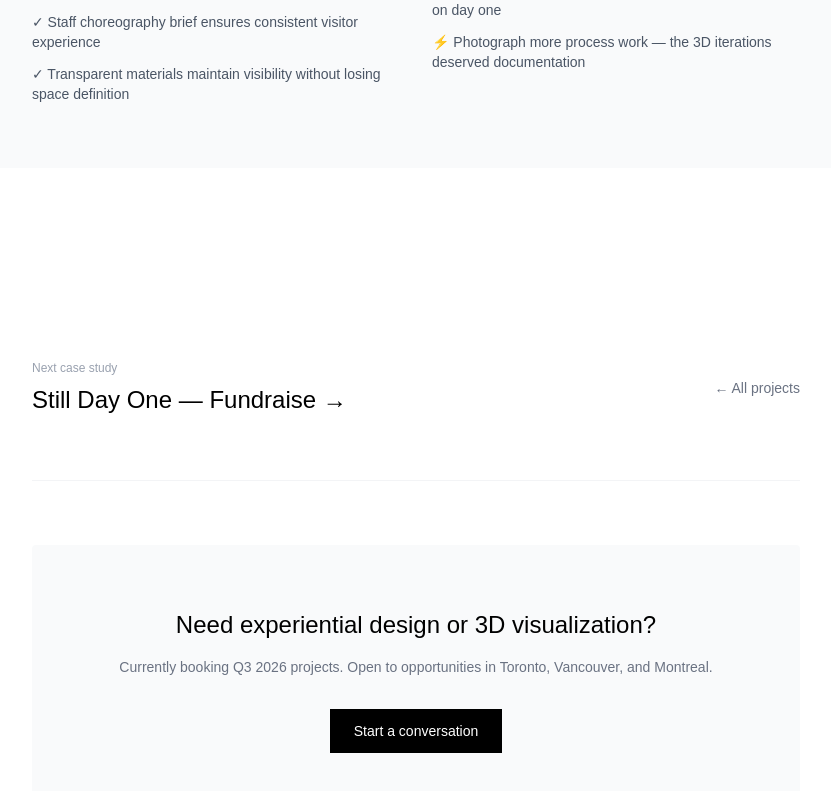
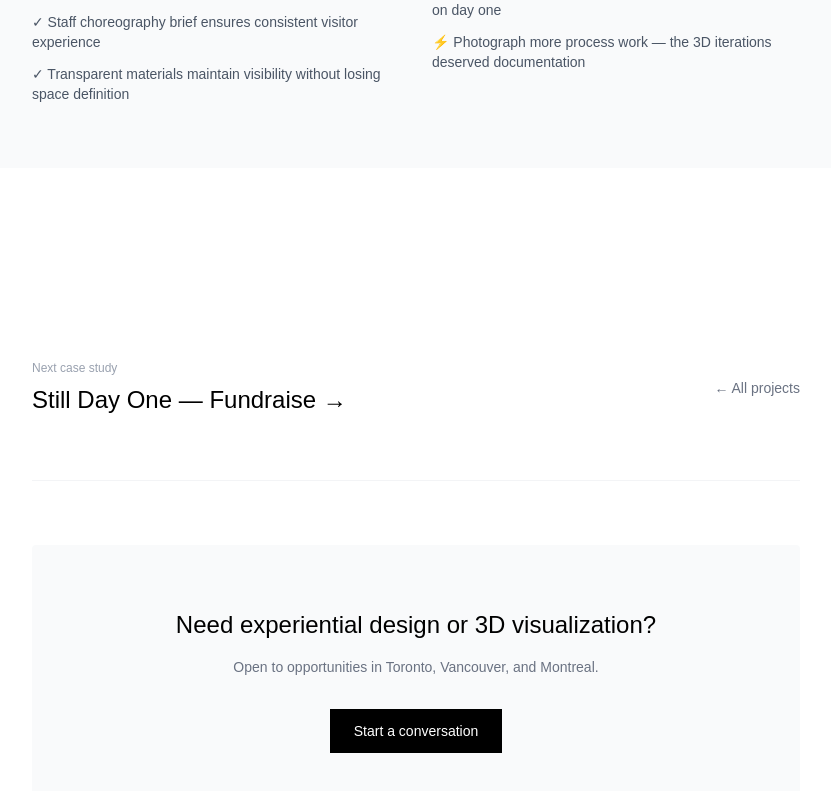
Before and after one commit to olympioabdulrazak-create/olympio-portfolio, a Next.js app: page /work/african-tech-summit in a window 1280 px wide. Shown: the part 7246-8037 px from the top of the page, without its empty margins (224-1055 px from the left). Built offline with nearby package versions, Linux system fonts and the light colour scheme.

Commit message:
Remove outdated Q3 2026 booking line from African Tech Summit case study

```diff
--- a/app/work/african-tech-summit/page.tsx
+++ b/app/work/african-tech-summit/page.tsx
@@ -394,7 +394,7 @@ export default function AfricanTechSummit() {
           </div>
           <div className="text-center bg-gray-50 py-16 px-8 rounded-sm">
             <h3 className="text-2xl font-light mb-4">Need experiential design or 3D visualization?</h3>
-            <p className="text-gray-500 text-sm mb-8">Currently booking Q3 2026 projects. Open to opportunities in Toronto, Vancouver, and Montreal.</p>
+            <p className="text-gray-500 text-sm mb-8">Open to opportunities in Toronto, Vancouver, and Montreal.</p>
             <a href="/#contact" className="inline-block px-6 py-3 bg-black text-white text-sm font-medium hover:bg-gray-800 transition-colors">
               Start a conversation
             </a>
```
